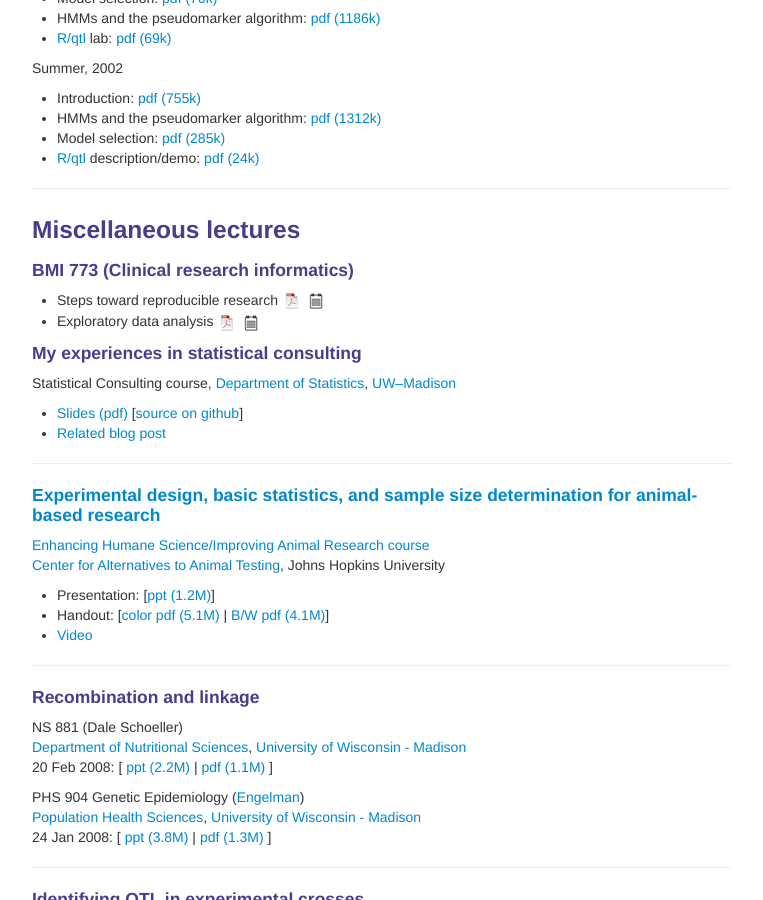
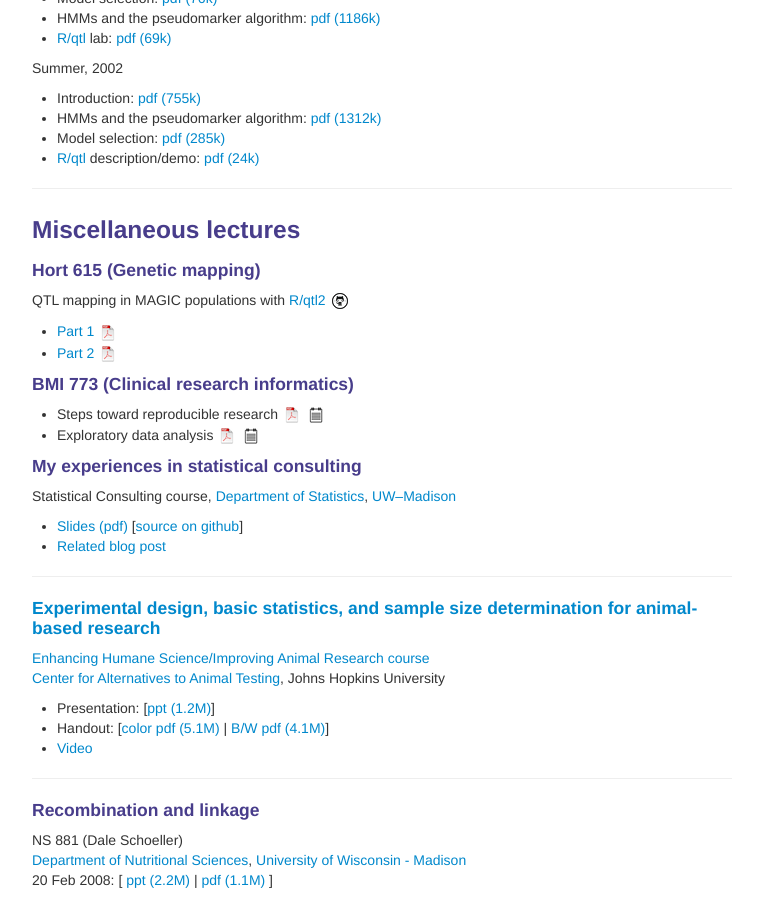
Before and after one commit to kbroman/kbroman.github.io, a Jekyll site: the page built from teaching.md, in a window 1280 px wide and 900 px high, scrolled down 5238 px. Shown: the whole window, without its empty margins (258-1021 px from the left). Built offline with Jekyll 4.4.1, drawn with Linux system fonts in a browser that asks for light colours.

Commit message:
teaching.md: Add link to lectures in Jeff Endelman's class

```diff
--- a/teaching.md
+++ b/teaching.md
@@ -478,6 +478,16 @@ Summer, 2002
 
 ### <a name="misc"></a>Miscellaneous lectures
 
+#### Hort 615 (Genetic mapping)
+
+QTL mapping in MAGIC populations with
+[R/qtl2](https://kbroman.org/qtl2)
+[![GitHub](icons16/github-icon.png)](https://github.com/kbroman/Talk_MAGIC2021)
+
+- [Part 1 ![pdf icon](https://kbroman.org/icons16/pdf-icon.png)](https://kbroman.org/Talk_MAGIC2021/magic2021A.pdf)
+- [Part 2 ![pdf icon](https://kbroman.org/icons16/pdf-icon.png)](https://kbroman.org/Talk_MAGIC2021/magic2021B.pdf)
+
+
 #### BMI 773 (Clinical research informatics)
 
 - Steps toward reproducible research
@@ -486,6 +496,7 @@ Summer, 2002
 - Exploratory data analysis
   [![pdf icon](https://kbroman.org/icons16/pdf-icon.png)](https://kbroman.org/BMI773/eda.pdf)
   [![notes icon](https://kbroman.org/icons16/notes-icon.png)](https://kbroman.org/BMI773/eda_notes.pdf)
+
 
 #### My experiences in statistical consulting
 
```
